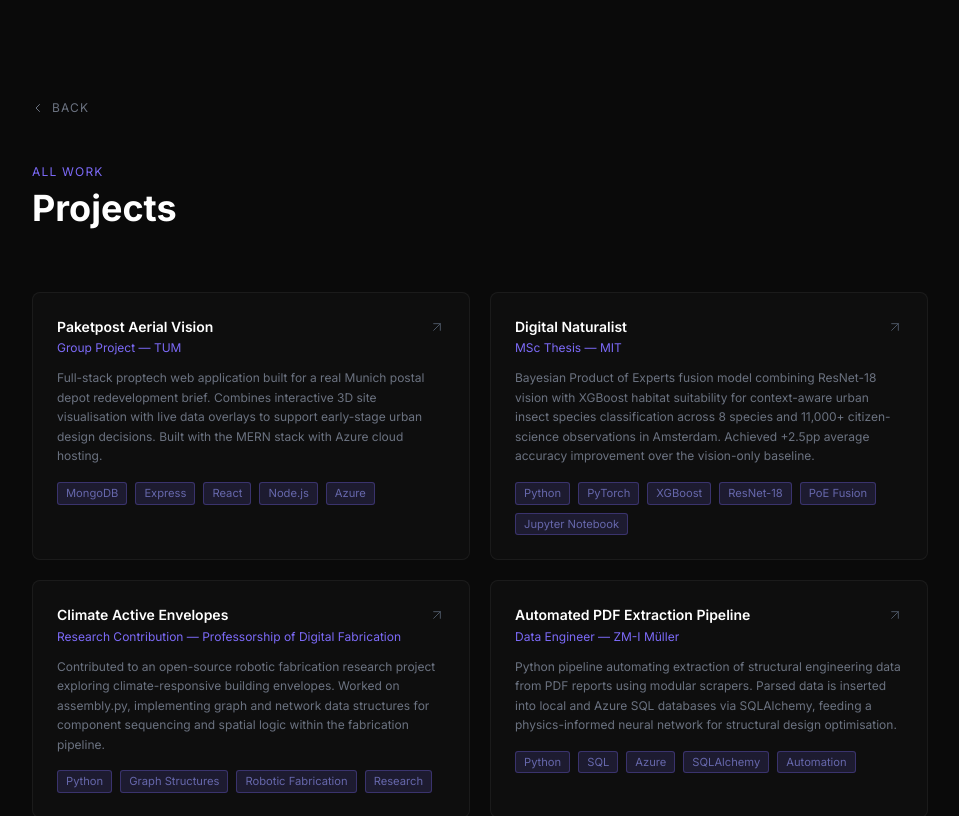
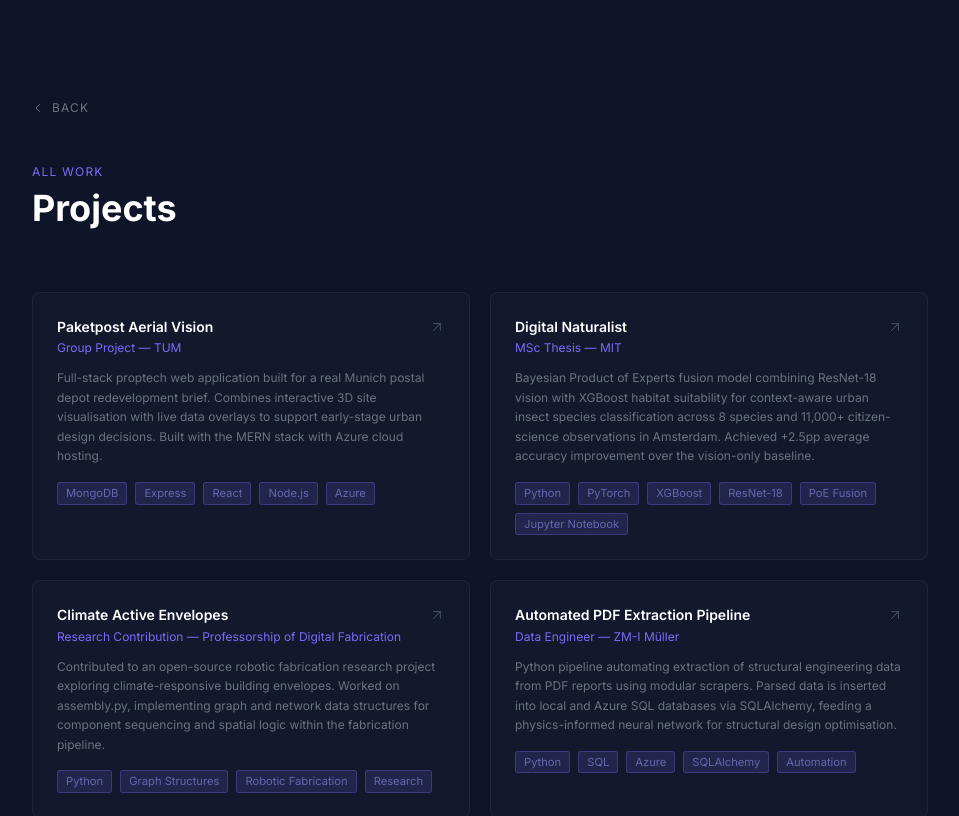
Before and after one commit to Shavss/Shavss.github.io, a Next.js app: page /projects in a window 1280 px wide. Shown: the top 816 px of the page, without its empty margins (160-1119 px from the left). Built offline with nearby package versions, Linux system fonts and the light colour scheme.

Commit message:
Projects order and background colours update

```diff
--- a/app/globals.css
+++ b/app/globals.css
@@ -23,7 +23,7 @@ body {
   background: #0e1529;
 }
 ::-webkit-scrollbar-thumb {
-  background: #333;
+  background: #0e1529;
   border-radius: 2px;
 }
 
--- a/app/projects/page.js
+++ b/app/projects/page.js
@@ -8,7 +8,7 @@ export const metadata = {
 
 export default function ProjectsPage() {
   return (
-    <main className="relative min-h-screen bg-[#0a0a0a] px-6 py-24">
+    <main className="relative min-h-screen bg-[#0e1529] px-6 py-24">
       <div className="max-w-4xl mx-auto">
         <Link
           href="/"
```
